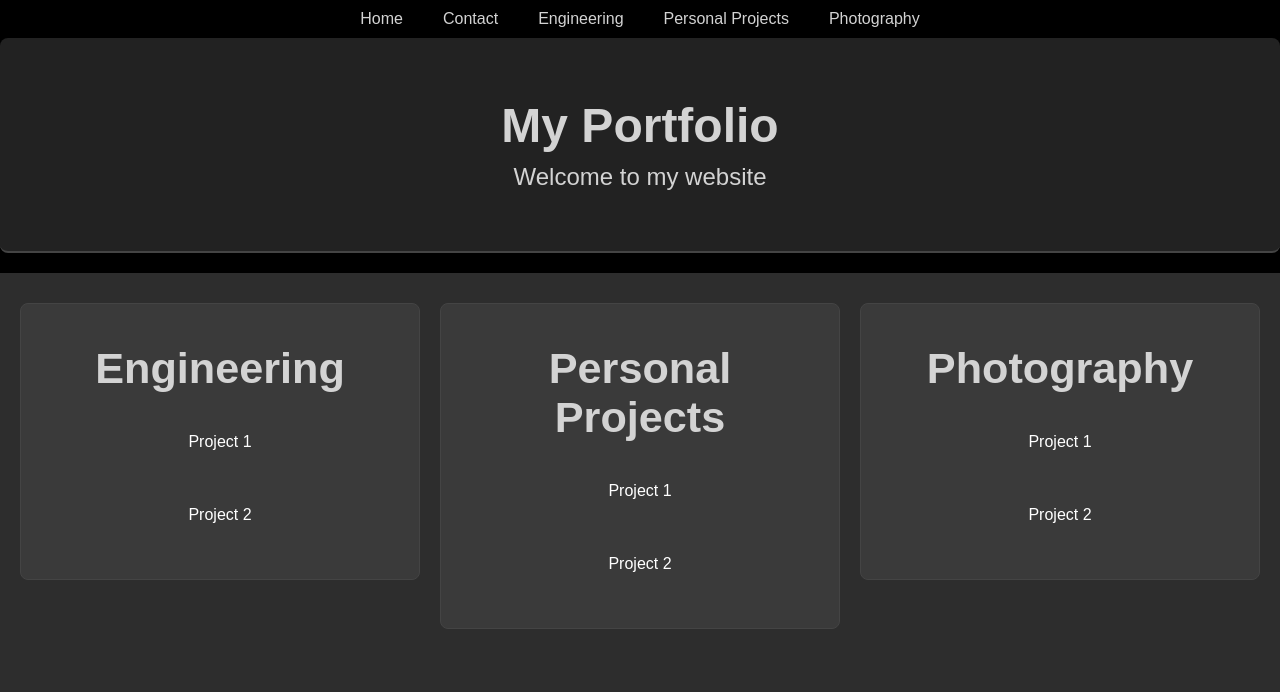
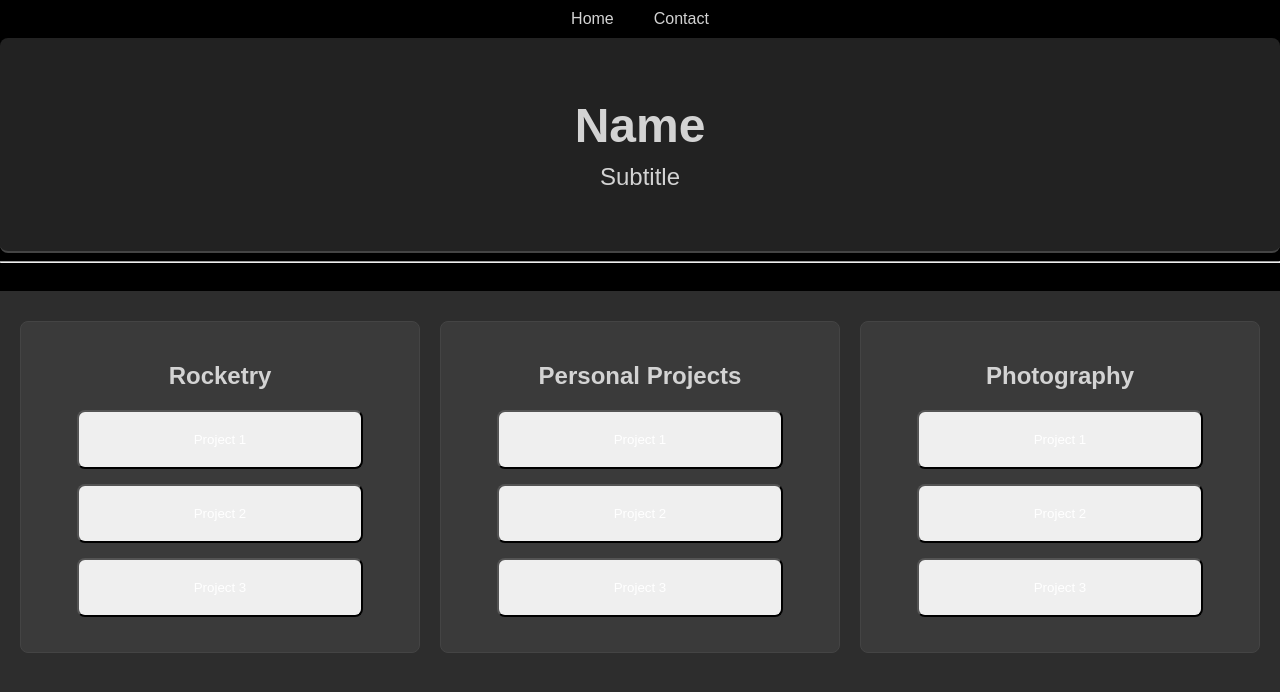
Before and after one commit to tkrumrey1/portfolio-website, a plain HTML site: page index.html in a window 1280 px wide. Drawn offline with Linux system fonts and the light colour scheme.

Commit message:
Update index.html

```diff
--- a/index.html
+++ b/index.html
@@ -11,54 +11,37 @@
       <ul>
         <li><a href="index.html">Home</a></li>
         <li><a href="contact.html">Contact</a></li>
-        <!-- Example dropdowns for category navigation -->
-        <li class="dropdown">
-          <a href="engineering.html" class="dropbtn">Engineering</a>
-          <div class="dropdown-content">
-            <a href="project_engineering1.html">Project 1</a>
-            <a href="project_engineering2.html">Project 2</a>
-          </div>
-        </li>
-        <li class="dropdown">
-          <a href="personal.html" class="dropbtn">Personal Projects</a>
-          <div class="dropdown-content">
-            <a href="project_personal1.html">Project 1</a>
-            <a href="project_personal2.html">Project 2</a>
-          </div>
-        </li>
-        <li class="dropdown">
-          <a href="photography.html" class="dropbtn">Photography</a>
-          <div class="dropdown-content">
-            <a href="project_photo1.html">Project 1</a>
-            <a href="project_photo2.html">Project 2</a>
-          </div>
-        </li>
+        <!-- keep your other nav items here if needed -->
       </ul>
     </nav>
     <div class="hero">
-      <h1>My Portfolio</h1>
-      <p>Welcome to my website</p>
+      <h1>Name</h1>
+      <p>Subtitle</p>
     </div>
+    <hr class="divider">
   </header>
   <main>
     <div class="columns">
-      <!-- Engineering Column -->
+      <!-- Rocketry Column -->
       <div class="column">
-        <h2><a href="engineering.html">Engineering</a></h2>
-        <a href="project_engineering1.html" class="project-button engineering">Project 1</a>
-        <a href="project_engineering2.html" class="project-button engineering">Project 2</a>
+        <h2>Rocketry</h2>
+        <button class="project-button">Project 1</button>
+        <button class="project-button">Project 2</button>
+        <button class="project-button">Project 3</button>
       </div>
       <!-- Personal Projects Column -->
       <div class="column">
-        <h2><a href="personal.html">Personal Projects</a></h2>
-        <a href="project_personal1.html" class="project-button personal">Project 1</a>
-        <a href="project_personal2.html" class="project-button personal">Project 2</a>
+        <h2>Personal Projects</h2>
+        <button class="project-button">Project 1</button>
+        <button class="project-button">Project 2</button>
+        <button class="project-button">Project 3</button>
       </div>
       <!-- Photography Column -->
       <div class="column">
-        <h2><a href="photography.html">Photography</a></h2>
-        <a href="project_photo1.html" class="project-button photography">Project 1</a>
-        <a href="project_photo2.html" class="project-button photography">Project 2</a>
+        <h2>Photography</h2>
+        <button class="project-button">Project 1</button>
+        <button class="project-button">Project 2</button>
+        <button class="project-button">Project 3</button>
       </div>
     </div>
   </main>
```
